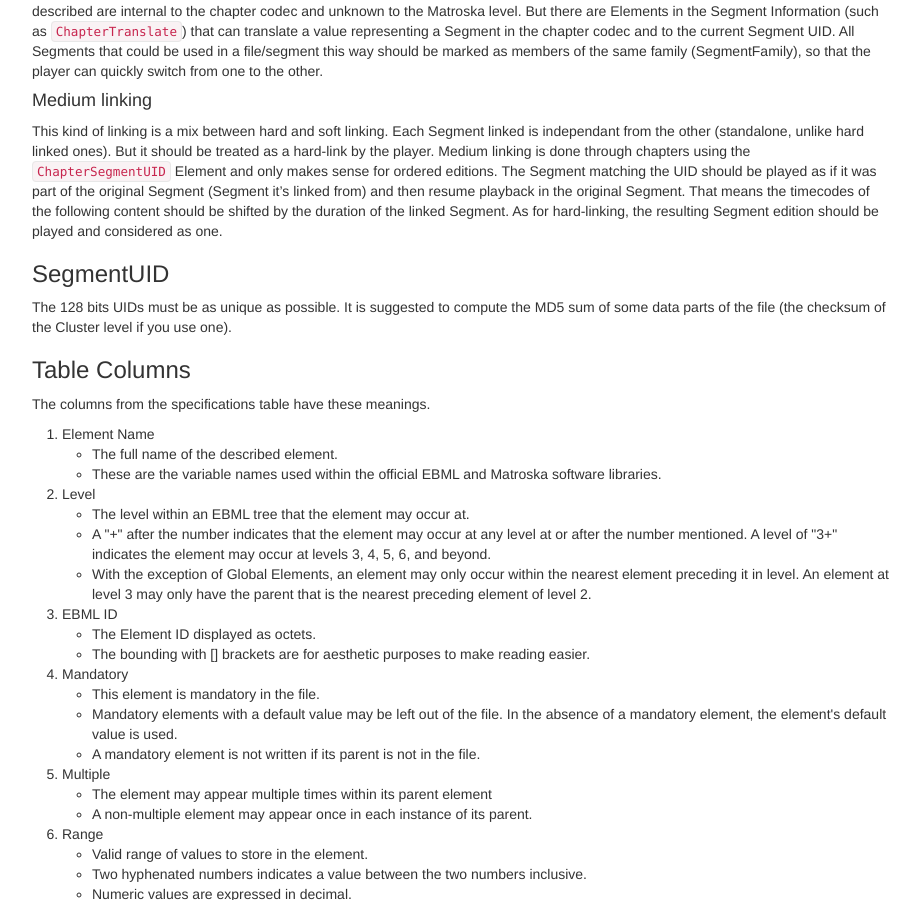
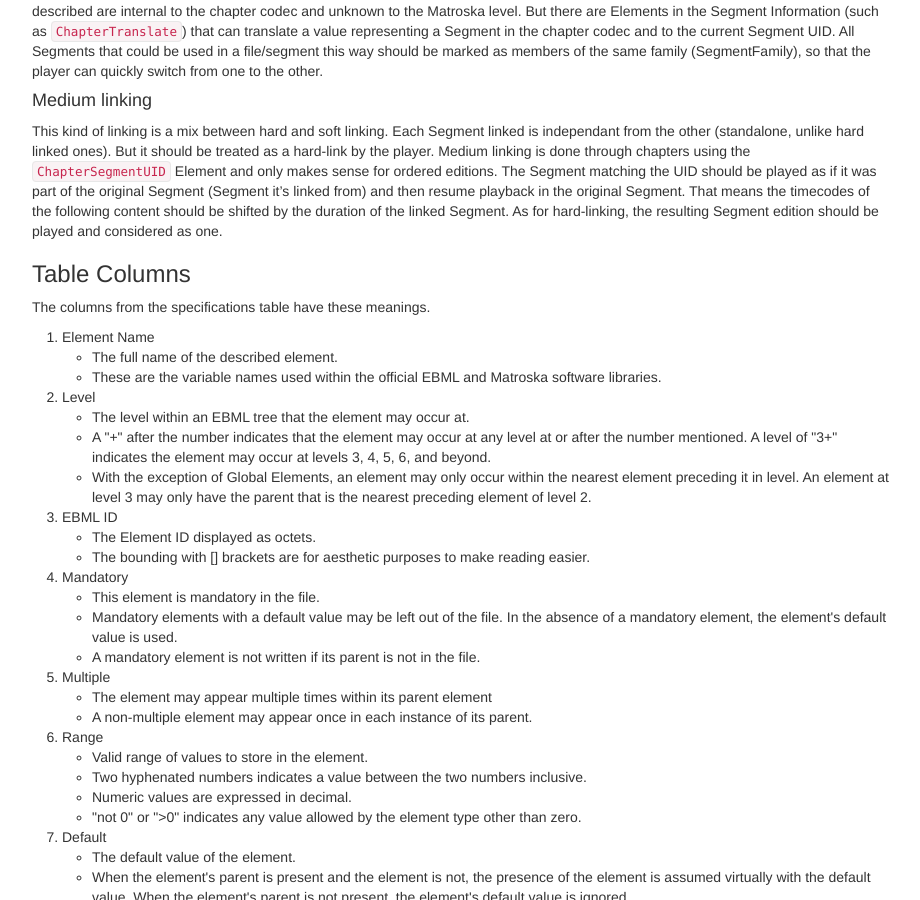
Before and after one commit to ietf-wg-cellar/matroska-specification, a Jekyll site: the page built from notes.md, in a window 1280 px wide and 900 px high, scrolled down 2646 px. Shown: the whole window, without its empty margins (273-1193 px from the left). Built offline with Jekyll 4.4.1, drawn with Linux system fonts in a browser that asks for light colours.

Commit message:
remove alternate SegmentUID definition
I think the definition in ebml_matroska.xml is better. And this one
promotes using Cluster data’s md5 as an UID, but this does not result
in value as random as possible.

```diff
--- a/notes.md
+++ b/notes.md
@@ -114,10 +114,6 @@ Soft linking is used by codec chapters. They can reference another Segment and j
 #### Medium linking
 
 This kind of linking is a mix between hard and soft linking. Each Segment linked is independant from the other (standalone, unlike hard linked ones). But it should be treated as a hard-link by the player. Medium linking is done through chapters using the `ChapterSegmentUID` Element and only makes sense for ordered editions. The Segment matching the UID should be played as if it was part of the original Segment (Segment it's linked from) and then resume playback in the original Segment. That means the timecodes of the following content should be shifted by the duration of the linked Segment. As for hard-linking, the resulting Segment edition should be played and considered as one.
-
-### SegmentUID
-
-The 128 bits UIDs must be as unique as possible. It is suggested to compute the MD5 sum of some data parts of the file (the checksum of the Cluster level if you use one).
 
 ### Table Columns
 The columns from the specifications table have these meanings.
```
